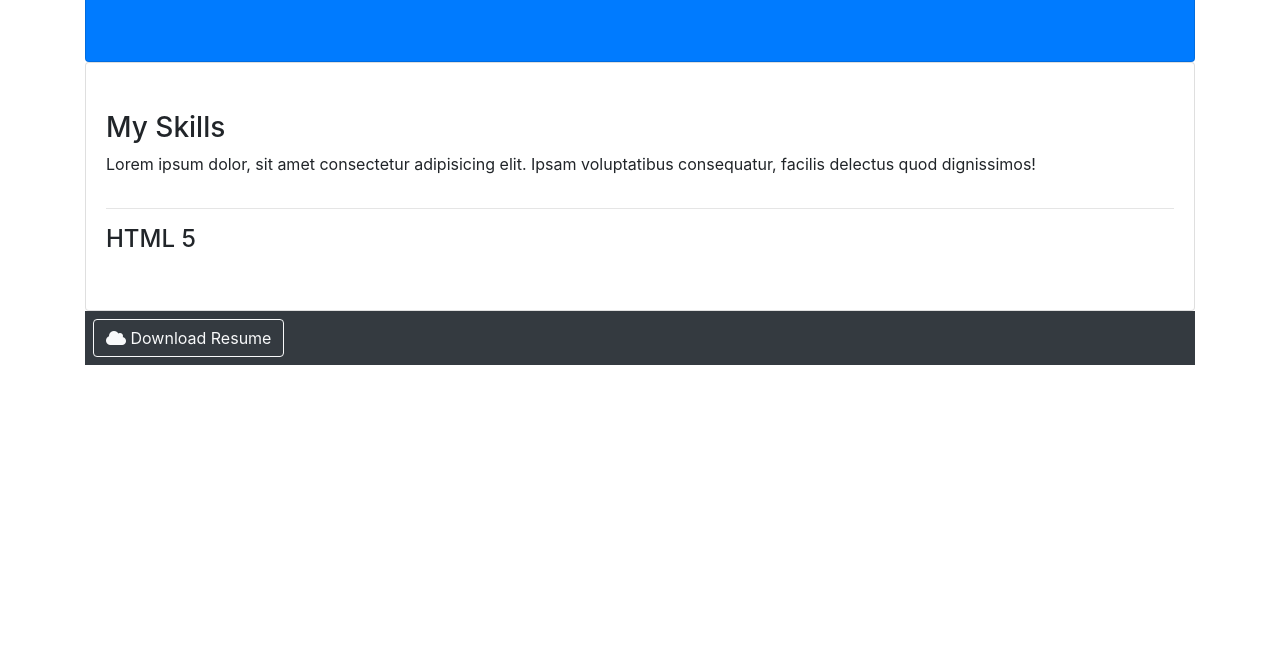
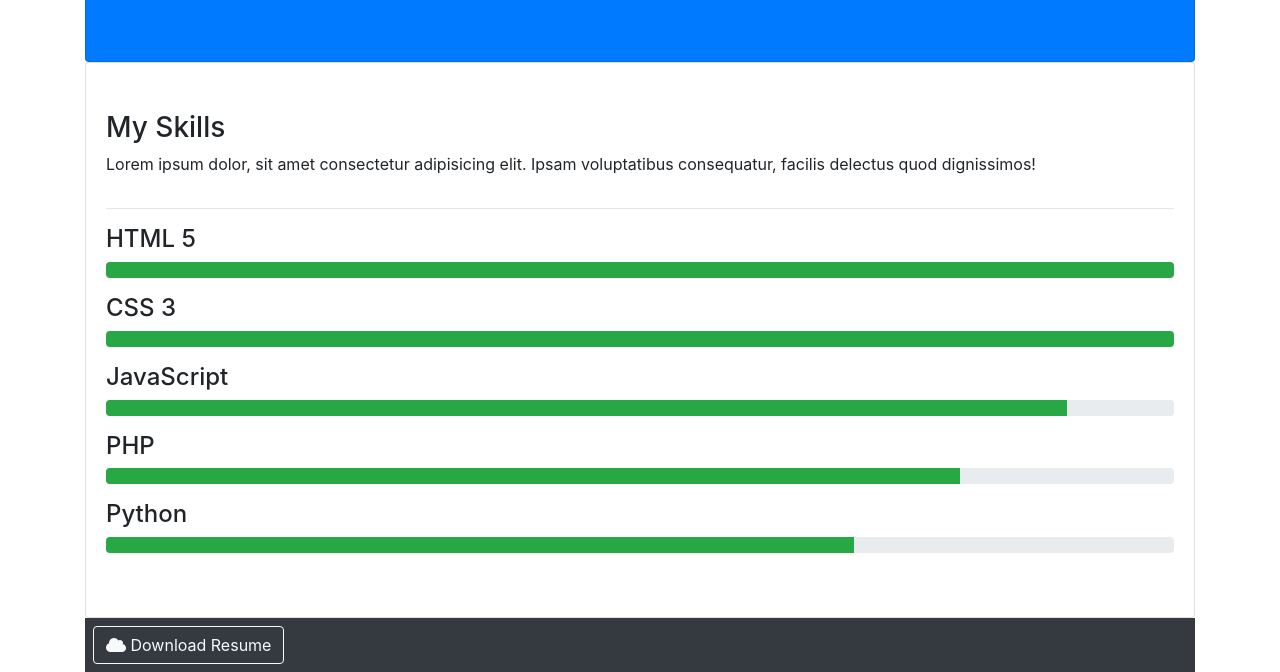
Before and after one commit to PhilipAndes/Bootstrap-4-Portfolio-Grid, a plain HTML site: page index.html in a window 1280 px wide. Shown: the part 524-1196 px from the top of the page. Before the commit the page ends 889 px from the top, so only its background shows below. Drawn offline with nearby package versions, Linux system fonts and the light colour scheme.

Commit message:
Home Collapse Done

```diff
--- a/index.html
+++ b/index.html
@@ -96,7 +96,25 @@
         <p>Lorem ipsum dolor, sit amet consectetur adipisicing elit. Ipsam voluptatibus consequatur, facilis delectus quod dignissimos!</p>
         <hr>
         <h4>HTML 5</h4>
-
+        <div class="progress mb-3">
+          <div class="progress-bar bg-success" style="width:100%"></div>
+        </div>
+        <h4>CSS 3</h4>
+        <div class="progress mb-3">
+          <div class="progress-bar bg-success" style="width:100%"></div>
+        </div>
+        <h4>JavaScript</h4>
+        <div class="progress mb-3">
+          <div class="progress-bar bg-success" style="width:90%"></div>
+        </div>
+        <h4>PHP</h4>
+        <div class="progress mb-3">
+          <div class="progress-bar bg-success" style="width:80%"></div>
+        </div>
+        <h4>Python</h4>
+        <div class="progress mb-3">
+          <div class="progress-bar bg-success" style="width:70%"></div>
+        </div>
       </div>
     </div>
 
```
